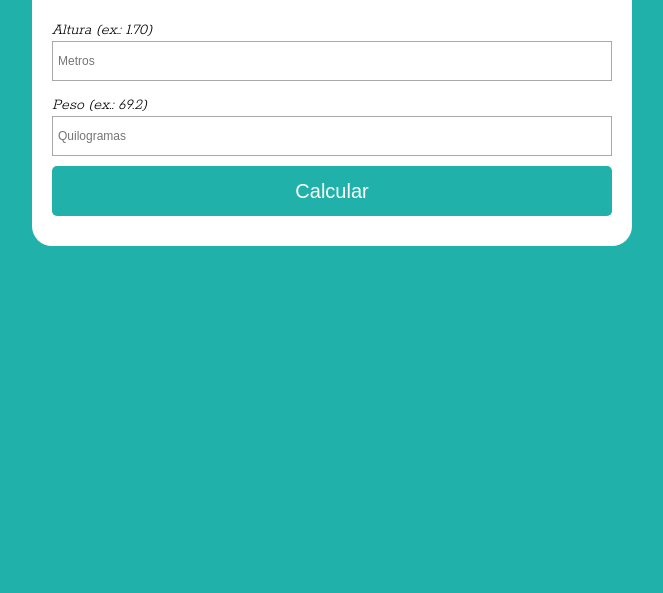
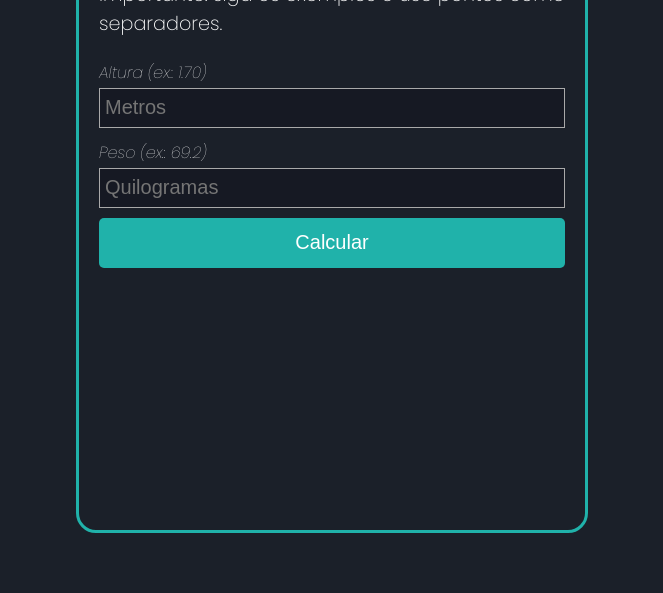
Before and after one commit to IslaineMota/calculadoraIMC, a plain HTML site: page index.html in a window 1280 px wide. Shown: the part 207-800 px from the top of the page, without its empty margins (308-971 px from the left). Drawn offline with Linux system fonts and the light colour scheme.

Commit message:
updating style

```diff
--- a/assets/css/style.css
+++ b/assets/css/style.css
@@ -1,48 +1,59 @@
-@import url('https://fonts.googleapis.com/css2?family=Rokkitt:wght@100;300&display=swap');
-* {
+@import url('https://fonts.googleapis.com/css2?family=Poppins:ital,wght@0,100;0,200;1,100&display=swap');
+*{
     box-sizing: border-box;
     outline: 0;
+    color: white;
 }
 
 body{
-    background-color: #20b2aa;
-    margin: 0;
+    background-color: #1B2029;
     padding: 0;
-    font-family: 'Rokkitt', serif;
+    font-family: 'Poppins', sans-serif;
+
 }
 
 .container {
-    max-width: 600px;
-    max-height: 600px;
-    margin: 50px auto;
+    max-width: 40vw;
+    max-height: 85%;
+    position: absolute;
+    bottom: 0;
+    top: 0;
+    left: 0;
+    right: 0;
+    margin: auto;
     padding: 20px;
-    background-color: white;
     font-size: 1.2em;
     line-height: 1.5em;
     border-radius: 20px;
+    border: solid 3px #20b2aa;
 }
 
 .header {
     text-align: justify;
 }
 
+header h2{
+    color: #20b2aa
+}
+
 form input, form label, form button {
-    display: block;
+/*     display: block; */
     width: 100%;
     margin-bottom: 10px;
     font-size: 20px;
     height: 40px;
 }
 
-form label{
+form label {
     margin-bottom: -15px;
     font-size: 16px;
     font-style: italic;
 }
 
-form input{
-    font-size: 12px;
-    color: gray;
+form input {
+    background-color: #161923;
+    font-size: 20px;
+    color: rgb(170, 170, 170);
     padding: 5px;
     border: 0.5px solid darkgrey;
 }
@@ -51,7 +62,7 @@ form input:focus {
     outline: 2px solid #20b2aa;
 }
 
-form button{
+form button {
     border: none;
     border-radius: 5px;
     background-color: #20b2aa;
@@ -61,10 +72,34 @@ form button{
     cursor: pointer;
 }
 
-form button:hover{
+form button:hover {
     background-color:#237c78;
 }
 
-form button:active{
-    background-color:#1ddd2d;
+/* form button:active{
+    background-color:#090909;
+} */
+
+
+#resultado p {
+    text-align: justify;
+    font-size: 20px;
+    color: white;
 }
+
+@media only screen and (max-width: 918px) {
+    .container{
+        font-size: 18px;
+        max-width: 95vw;
+        max-height: 85%;
+    };
+}
+
+@media only screen and (max-height: 598px) {
+    .container{
+        font-size: 16px;
+        max-width: 95vw;
+        max-height: 95%;
+    };
+
+}
```
